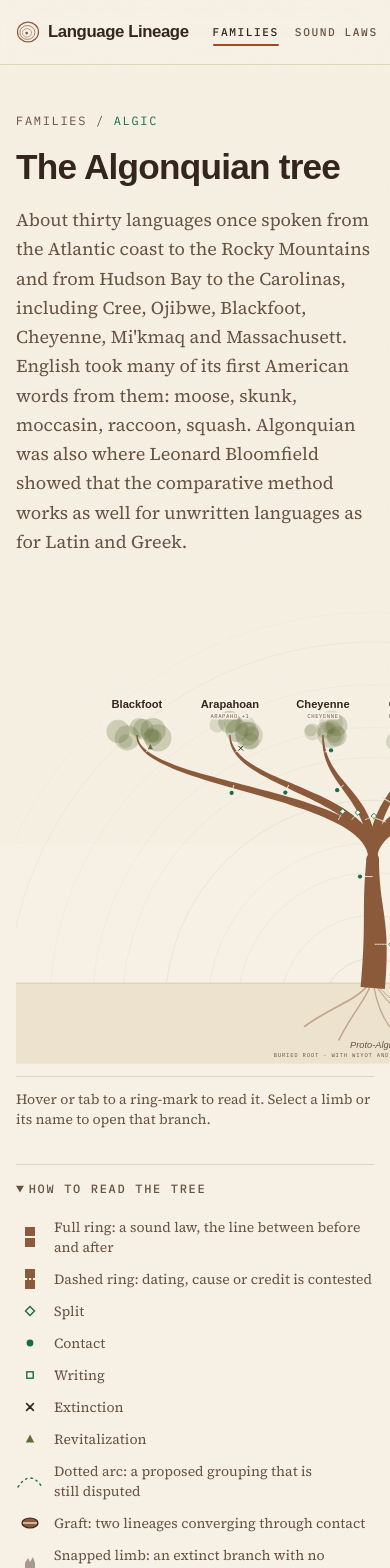
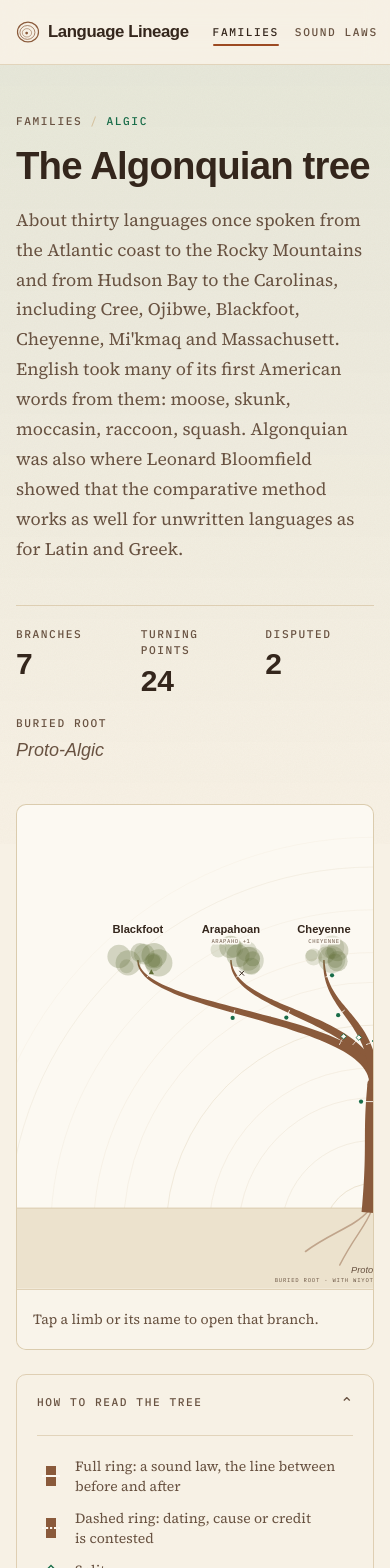
Before and after one commit to andifathulms/language-lineage, a Next.js app: page /algonquian/ in a window 390 px wide. Shown: the top 1568 px of the page. Built offline with nearby package versions, Linux system fonts and the light colour scheme; a web font is replaced by a local one.

Commit message:
feat: family page — accent header with key facts, tree on a paper plate, family pager
Co-Authored-By: Claude Opus 5.5 (1M context) <noreply@anthropic.com>

```diff
--- a/src/app/[family]/page.tsx
+++ b/src/app/[family]/page.tsx
@@ -4,8 +4,9 @@ import { notFound } from "next/navigation";
 import { ConfidenceRings } from "@/components/ConfidenceRings";
 import { FamilyAccent } from "@/components/FamilyAccent";
 import { LineageTree } from "@/components/LineageTree";
+import { Pager } from "@/components/Pager";
 import { TreeLegend } from "@/components/TreeLegend";
-import { getBranches, getFamilies, getFamily } from "@/lib/content";
+import { familyStats, getBranches, getFamilies, getFamily } from "@/lib/content";
 import type { TreeBranchInput, TreeClassificationInput } from "@/lib/treeLayout";
 import type { Branch } from "@/lib/types";
 
@@ -66,21 +67,54 @@ export default function FamilyPage({ params }: { params: { family: string } }) {
     linked: c.linked_branch_ids ?? [],
   }));
 
+  const families = getFamilies();
+  const idx = families.findIndex((f) => f.slug === family.slug);
+  const prev = families[(idx - 1 + families.length) % families.length];
+  const next = families[(idx + 1) % families.length];
+  const stats = familyStats(family.slug);
+  const facts = [
+    { label: "Branches", value: String(stats.branches) },
+    { label: "Turning points", value: String(stats.turningPoints) },
+    { label: "Disputed", value: String(stats.contested) },
+  ];
+
   return (
     <FamilyAccent family={family}>
-      <div className="mx-auto max-w-6xl px-4 sm:px-6">
-        <header className="pb-6 pt-12 sm:pt-16">
-          <nav aria-label="Breadcrumb" className="font-label text-xs uppercase tracking-[0.14em] text-bark-soft">
-            <Link href="/" className="no-underline hover:text-accent">
-              Families
-            </Link>
-            <span aria-hidden="true"> / </span>
-            <span className="text-accent">{family.superfamily ?? family.name}</span>
-          </nav>
-          <h1 className="mt-4 text-[clamp(2.2rem,5vw,3.6rem)] font-semibold leading-tight">The {family.name} tree</h1>
-          <p className="mt-4 max-w-reading text-lg leading-relaxed text-bark-soft">{family.summary}</p>
+      <div className="bg-gradient-to-b from-accent/[0.07] to-transparent">
+        <header className="mx-auto grid max-w-page gap-10 px-4 pb-10 pt-12 sm:px-6 sm:pt-16 lg:grid-cols-[1fr_16rem] lg:items-end">
+          <div>
+            <nav aria-label="Breadcrumb" className="meta">
+              <Link href="/#families" className="no-underline hover:text-accent">
+                Families
+              </Link>
+              <span aria-hidden="true" className="mx-2 text-ring">
+                /
+              </span>
+              <span className="text-accent">{family.superfamily ?? "Top-level family"}</span>
+            </nav>
+            <h1 className="mt-4 text-[clamp(2.4rem,5.5vw,4rem)] font-semibold leading-[1.04]">
+              The {family.name} tree
+            </h1>
+            <p className="mt-5 max-w-reading text-[1.1rem] leading-[1.7] text-bark-soft">{family.summary}</p>
+          </div>
+          <dl className="grid grid-cols-3 gap-4 border-t border-ring/70 pt-5 lg:grid-cols-1 lg:gap-5 lg:border-l lg:border-t-0 lg:pl-6 lg:pt-0">
+            {facts.map((f) => (
+              <div key={f.label}>
+                <dt className="meta">{f.label}</dt>
+                <dd className="mt-1 font-display text-3xl font-semibold tabular-nums [font-feature-settings:'lnum']">
+                  {f.value}
+                </dd>
+              </div>
+            ))}
+            <div className="col-span-3 lg:col-span-1">
+              <dt className="meta">Buried root</dt>
+              <dd className="mt-1 font-display text-lg italic text-bark-soft">{family.buried_root.name}</dd>
+            </div>
+          </dl>
         </header>
+      </div>
 
+      <div className="mx-auto max-w-page px-4 sm:px-6">
         <section aria-label={`${family.name} lineage tree`}>
           <LineageTree
             familySlug={family.slug}
@@ -91,18 +125,25 @@ export default function FamilyPage({ params }: { params: { family: string } }) {
           />
         </section>
 
-        <details className="mt-8 border-y border-ring/60 py-4 [&_summary::-webkit-details-marker]:hidden" open>
-          <summary className="cursor-pointer font-label text-xs font-medium uppercase tracking-[0.14em] text-bark-soft">
-            How to read the tree
+        <details open className="group mt-6 rounded-[10px] border border-ring/70 px-5 py-4 [&_summary::-webkit-details-marker]:hidden sm:px-6">
+          <summary className="flex cursor-pointer list-none items-center justify-between gap-4">
+            <span className="meta">How to read the tree</span>
+            <span
+              aria-hidden="true"
+              className="text-bark-soft transition-transform duration-base ease-grow group-open:rotate-180"
+            >
+              ⌄
+            </span>
           </summary>
-          <div className="mt-5">
+          <div className="mt-5 border-t border-ring/60 pt-5">
             <TreeLegend />
           </div>
         </details>
 
         <div className="mt-16 grid gap-16 lg:grid-cols-[1.25fr_1fr]">
           <section aria-labelledby="spine-heading">
-            <h2 id="spine-heading" className="text-2xl font-semibold">
+            <p className="meta">Every branch</p>
+            <h2 id="spine-heading" className="mt-2 text-3xl font-semibold">
               The spine, base to canopy
             </h2>
             <ol className="mt-6 space-y-0">
@@ -114,7 +155,10 @@ export default function FamilyPage({ params }: { params: { family: string } }) {
                       aria-hidden="true"
                       className={`absolute -left-[7px] top-6 h-3.5 w-3.5 rounded-full border-2 ${b.extinct ? "border-bark-soft bg-cream" : "border-heartwood bg-heartwood"}`}
                     />
-                    <Link href={`/${family.slug}/${b.id}/`} className="font-display text-xl font-semibold no-underline hover:text-accent">
+                    <Link
+                      href={`/${family.slug}/${b.id}/`}
+                      className="font-display text-xl font-semibold no-underline transition-colors duration-base ease-grow hover:text-accent"
+                    >
                       {b.name}
                       {b.extinct ? " †" : ""}
                     </Link>
@@ -127,7 +171,8 @@ export default function FamilyPage({ params }: { params: { family: string } }) {
           </section>
 
           <section aria-labelledby="contested-heading">
-            <h2 id="contested-heading" className="text-2xl font-semibold">
+            <p className="meta">Outside the tree</p>
+            <h2 id="contested-heading" className="mt-2 text-3xl font-semibold">
               Still disputed
             </h2>
             <p className="mt-2 text-bark-soft">
@@ -136,7 +181,7 @@ export default function FamilyPage({ params }: { params: { family: string } }) {
             </p>
             <ul className="mt-6 space-y-5">
               {classifications.map((c) => (
-                <li key={c.id} className="rounded-sm border border-dashed border-accent/50 p-4">
+                <li key={c.id} className="rounded-[8px] border border-dashed border-accent/50 bg-accent/[0.03] p-5">
                   <ConfidenceRings status={c.status} />
                   <p className="mt-2 font-display text-lg font-semibold leading-snug">
                     <Link href={`/${family.slug}/${c.branch_id}/#${c.id}`} className="no-underline hover:text-accent">
@@ -151,6 +196,12 @@ export default function FamilyPage({ params }: { params: { family: string } }) {
             </ul>
           </section>
         </div>
+
+        <Pager
+          label="Other families"
+          prev={{ href: `/${prev.slug}/`, kicker: "Previous family", label: prev.name }}
+          next={{ href: `/${next.slug}/`, kicker: "Next family", label: next.name }}
+        />
       </div>
     </FamilyAccent>
   );
--- a/src/app/globals.css
+++ b/src/app/globals.css
@@ -225,7 +225,7 @@ html.js .tree-pre [data-limb] {
 /* Cartographic halo: text knocks out lines that pass behind it. */
 .tree-halo {
   paint-order: stroke;
-  stroke: rgb(var(--cream));
+  stroke: rgb(var(--paper));
   stroke-width: 5px;
   stroke-linejoin: round;
 }
--- a/src/components/LineageTree.tsx
+++ b/src/components/LineageTree.tsx
@@ -45,7 +45,7 @@ export function TypeGlyph({ type, className }: { type: TurningPointType; classNa
       return (
         <path
           d="M0,-4.5L4.5,0L0,4.5L-4.5,0Z"
-          className={`fill-cream stroke-accent ${className ?? ""}`}
+          className={`fill-paper stroke-accent ${className ?? ""}`}
           strokeWidth={1.4}
         />
       );
@@ -58,7 +58,7 @@ export function TypeGlyph({ type, className }: { type: TurningPointType; classNa
           y={-3.2}
           width={6.4}
           height={6.4}
-          className={`fill-cream stroke-accent ${className ?? ""}`}
+          className={`fill-paper stroke-accent ${className ?? ""}`}
           strokeWidth={1.4}
         />
       );
@@ -133,7 +133,7 @@ function Mark({ m, href, onFocus, onBlur }: { m: RingMark; href: string; onFocus
           y1={p.y + n.y * side * a}
           x2={p.x + n.x * side * b}
           y2={p.y + n.y * side * b}
-          className="stroke-cream"
+          className="stroke-paper"
           strokeWidth={full ? 2 : 1.4}
           strokeDasharray={m.contested ? "2.2 1.8" : undefined}
           strokeLinecap="round"
@@ -209,9 +209,9 @@ export function LineageTree({ familySlug, rootId, buriedRoot, branches, classifi
   const dim = (id: string) => (hoverBranch && hoverBranch !== id ? "opacity-50" : "opacity-100");
 
   return (
-    <figure className="relative">
+    <figure className="plate relative overflow-hidden">
       {/* Wide trees keep a legible minimum size and scroll sideways on phones. */}
-      <div className="-mx-4 overflow-x-auto px-4 sm:mx-0 sm:px-0">
+      <div className="overflow-x-auto">
         <svg
           ref={svgRef}
           viewBox={`0 0 ${width} ${height}`}
@@ -333,7 +333,7 @@ export function LineageTree({ familySlug, rootId, buriedRoot, branches, classifi
                   x2={n.graft!.x + n.limb.w0 * 0.7}
                   y1={n.graft!.y}
                   y2={n.graft!.y}
-                  className="stroke-cream"
+                  className="stroke-paper"
                   strokeWidth={1.2}
                 />
               </g>
@@ -461,7 +461,7 @@ export function LineageTree({ familySlug, rootId, buriedRoot, branches, classifi
 
       <figcaption
         aria-live="polite"
-        className="mt-3 flex min-h-[3.5rem] flex-wrap items-baseline gap-x-3 gap-y-1 border-t border-ring/60 pt-3 text-sm"
+        className="flex min-h-[3.75rem] flex-wrap items-center gap-x-3 gap-y-1 border-t border-ring/70 bg-cream/60 px-4 py-3 text-sm sm:px-6"
       >
         {active ? (
           <>
@@ -474,7 +474,10 @@ export function LineageTree({ familySlug, rootId, buriedRoot, branches, classifi
           </>
         ) : (
           <span className="text-bark-soft">
-            Hover or tab to a ring-mark to read it. Select a limb or its name to open that branch.
+            <span className="hidden sm:inline">
+              Hover or tab to a ring-mark to read it. Select a limb or its name to open that branch.
+            </span>
+            <span className="sm:hidden">Tap a limb or its name to open that branch.</span>
           </span>
         )}
       </figcaption>
--- /dev/null
+++ b/src/components/Pager.tsx
@@ -0,0 +1,45 @@
+import Link from "next/link";
+
+export interface PagerLink {
+  href: string;
+  kicker: string;
+  label: string;
+}
+
+// Previous / next at the foot of a page, so reading doesn't dead-end.
+export function Pager({ prev, next, label }: { prev?: PagerLink; next?: PagerLink; label: string }) {
+  if (!prev && !next) return null;
+  const card = "plate lift group flex flex-col gap-1 p-5 no-underline sm:p-6";
+  return (
+    <nav aria-label={label} className="mt-20 grid gap-4 sm:grid-cols-2">
+      {prev ? (
+        <Link href={prev.href} className={card}>
+          <span className="meta">
+            <span aria-hidden="true" className="inline-block transition-transform duration-base ease-grow group-hover:-translate-x-1">
+              ←
+            </span>{" "}
+            {prev.kicker}
+          </span>
+          <span className="font-display text-xl font-semibold text-bark transition-colors duration-base ease-grow group-hover:text-accent">
+            {prev.label}
+          </span>
+        </Link>
+      ) : (
+        <span className="hidden sm:block" />
+      )}
+      {next && (
+        <Link href={next.href} className={`${card} sm:items-end sm:text-right`}>
+          <span className="meta">
+            {next.kicker}{" "}
+            <span aria-hidden="true" className="inline-block transition-transform duration-base ease-grow group-hover:translate-x-1">
+              →
+            </span>
+          </span>
+          <span className="font-display text-xl font-semibold text-bark transition-colors duration-base ease-grow group-hover:text-accent">
+            {next.label}
+          </span>
+        </Link>
+      )}
+    </nav>
+  );
+}
--- a/src/components/TreeLegend.tsx
+++ b/src/components/TreeLegend.tsx
@@ -19,7 +19,7 @@ export function TreeLegend() {
         <dt>
           <Swatch>
             <rect x={-5} y={-10} width={10} height={20} className="fill-heartwood" />
-            <line x1={-9} x2={9} y1={0} y2={0} className="stroke-cream" strokeWidth={2} />
+            <line x1={-9} x2={9} y1={0} y2={0} className="stroke-paper" strokeWidth={2} />
           </Swatch>
         </dt>
         <dd>Full ring: a sound law, the line between before and after</dd>
@@ -28,7 +28,7 @@ export function TreeLegend() {
         <dt>
           <Swatch>
             <rect x={-5} y={-10} width={10} height={20} className="fill-heartwood" />
-            <line x1={-9} x2={9} y1={0} y2={0} className="stroke-cream" strokeWidth={2} strokeDasharray="2.2 1.8" />
+            <line x1={-9} x2={9} y1={0} y2={0} className="stroke-paper" strokeWidth={2} strokeDasharray="2.2 1.8" />
           </Swatch>
         </dt>
         <dd>Dashed ring: dating, cause or credit is contested</dd>
@@ -55,7 +55,7 @@ export function TreeLegend() {
         <dt>
           <Swatch>
             <ellipse rx={8} ry={5} className="fill-heartwood stroke-bark" strokeWidth={1.2} />
-            <line x1={-7} x2={7} className="stroke-cream" strokeWidth={1.2} />
+            <line x1={-7} x2={7} className="stroke-paper" strokeWidth={1.2} />
           </Swatch>
         </dt>
         <dd>Graft: two lineages converging through contact</dd>
```
